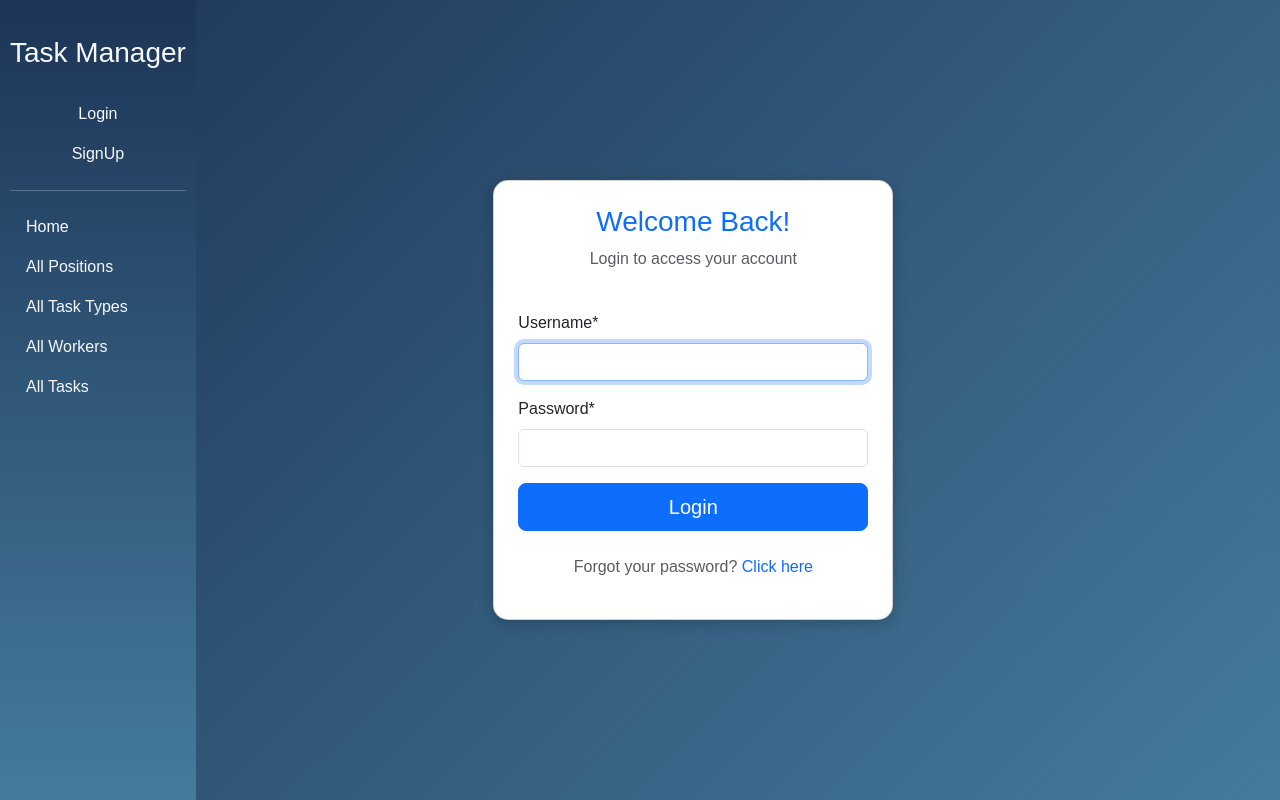
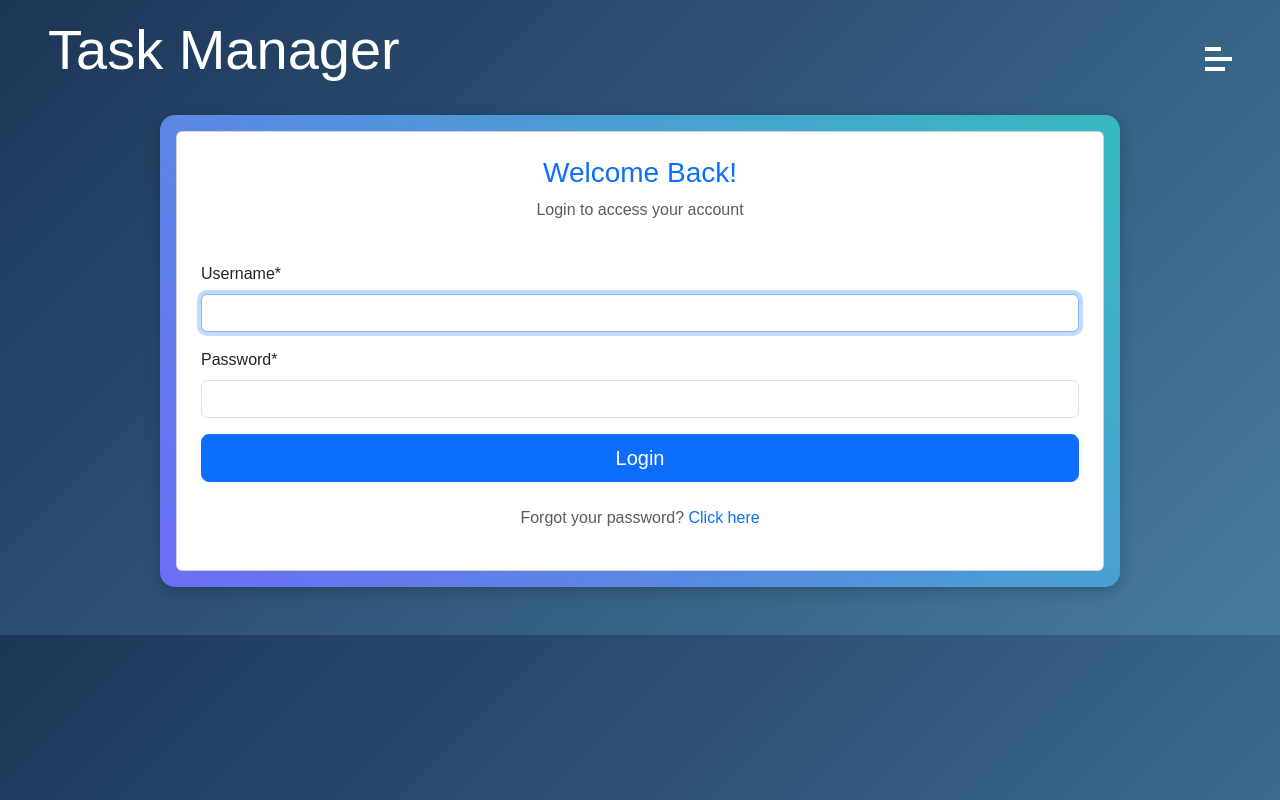
Before and after one commit to DHlomozda/task-manager, a Django app: page /accounts/login/ in a window 1280 px wide. Run offline with Django 5.2, Linux system fonts and the light colour scheme; some libraries are stand-ins or nearby versions.

Commit message:
add front feat without datatime picker

```diff
--- a/static/css/styles.css
+++ b/static/css/styles.css
@@ -12,7 +12,6 @@ body {
     background: linear-gradient(135deg, #1d3557, #457b9d);
     color: white;
     font-family: Arial, sans-serif;
-    overflow: hidden
 }
 
 .main-content {
@@ -40,12 +39,15 @@ body {
     overflow-y: auto;
 }
 
+@media only screen and (max-width: 480px) {
+  .sidebar {
+    display: none;
+  }
+}
+
 .container-body {
     border-radius: 15px;
     box-shadow: 0 4px 15px rgba(0, 0, 0, 0.2);
-    margin: 20px;
-    padding: 20px;
-    height: 70vh;
     width: 100%;
     background: linear-gradient(45deg, #d2001a, #7462ff, #23d5ab);
     background-size: 300% 300%;
@@ -106,3 +108,92 @@ body {
     cursor: not-allowed;
     pointer-events: none;
 }
+
+#burger-menu {
+  cursor: pointer;
+  height: 27px;
+  width: 27px;
+  overflow: visible;
+  position: relative;
+  z-index:2;
+}
+#burger-menu span,
+#burger-menu span:before,
+#burger-menu span:after {
+  background: #fff;
+  display: block;
+  height: 4px;
+  opacity: 1;
+  position: absolute;
+  transition: 0.3s ease-in-out;
+}
+#burger-menu span:before,
+#burger-menu span:after {
+  content: "";
+}
+#burger-menu span {
+  right: 0px;
+  top: 13px;
+  width: 27px;
+}
+#burger-menu span:before {
+  left: 0px;
+  top: -10px;
+  width: 16px;
+}
+#burger-menu span:after {
+  left: 0px;
+  top: 10px;
+  width: 20px;
+}
+
+#burger-menu.close span {
+  transform: rotate(-45deg);
+  top: 13px;
+  width: 27px;
+}
+#burger-menu.close span:before {
+  top: 0px;
+  transform: rotate(90deg);
+  width: 27px;
+}
+#burger-menu.close span:after {
+  top: 0px;
+  left:0;
+  transform: rotate(90deg);
+  opacity:0;
+  width:0;
+}
+
+#menu{
+  z-index:1;
+  min-width:100%;
+  min-height:100%;
+  position: fixed;
+  top:0;
+  height:0;
+  visibility: hidden;
+  opacity: 0;
+  text-align:center;
+  padding-top:20px;
+  transition: all 0.3s ease-in-out;
+
+}
+
+#menu.overlay{
+  visibility: visible;
+  opacity: 1;
+  padding-top:100px;
+  background:rgba(0,0,0,0.5);
+}
+
+#menu li{
+  list-style:none;
+}
+#menu a{
+  color:#fff;
+  display:block;
+  font-size: 32px;
+  margin-bottom:30px;
+  text-decoration:none;
+}
--- /dev/null
+++ b/static/js/burger-menu.js
@@ -0,0 +1,6 @@
+var burgerMenu = document.getElementById('burger-menu');
+var overlay = document.getElementById('menu');
+burgerMenu.addEventListener('click',function(){
+  this.classList.toggle("close");
+  overlay.classList.toggle("overlay");
+});
--- a/templates/base.html
+++ b/templates/base.html
@@ -11,25 +11,26 @@
   <!-- Add additional CSS in static file -->
   {% load static %}
   <link rel="stylesheet" href="{% static 'css/styles.css' %}">
+  <link rel="stylesheet" href="{% static 'js/burger-menu.js' %}">
+
 </head>
 
 <body>
-<div class="container-fluid">
 <div class="row">
-    <div class="col-sm-2">
-
+  <div>
+    {% block extra_scripts %}
+      <script src="{% static 'js/burger-menu.js' %}"></script>
       {% block sidebar %}
-        {% include "includes/sidebar.html" %}
+        {% include "includes/header.html" %}
+      {% endblock %}
     {% endblock %}
 
   </div>
-    <div class="col-sm-9">
+  <div>
 
     {% block content %}
     {% endblock %}
   </div>
-
-  </div>
 </div>
 </body>
 </html>
--- /dev/null
+++ b/templates/includes/header.html
@@ -0,0 +1,65 @@
+<header class="d-flex justify-content-between align-items-center py-3 px-5">
+  <p class="display-4">Task Manager</p>
+  <div id="burger-menu">
+    <span></span>
+  </div>
+
+</header>
+
+<div id="menu">
+  <ul>
+    {% if user.is_authenticated %}
+      <li class="nav-item">
+        <a class="nav-link active text-light" href="{{ user.get_absolute_url }}">
+          <i class="bi bi-person-circle"></i> User: {{ user.get_username }}
+        </a>
+      </li>
+      <li class="nav-item">
+        <form action="{% url 'accounts:logout' %}" method="post">
+          {% csrf_token %}
+          <button type="submit" class="btn btn-danger w-100">
+{#            <i class="bi bi-box-arrow-right"></i> Logout#}
+            <a href="{% url 'accounts:login' %}">Logout</a>
+          </button>
+        </form>
+      </li>
+    {% else %}
+      <li><a class="nav-link btn btn-primary w-100 text-light" href="{% url 'accounts:login' %}">Login</a></li>
+      <li><a class="nav-link btn btn-primary w-100 text-light" href="{% url 'accounts:signup' %}">Sign Up</a></li>
+    {% endif %}
+    <li class="nav-item">
+      <a class="nav-link text-light" href="{% url 'task:home' %}">
+        <i class="bi bi-house-door"></i> Home
+      </a>
+    </li>
+    <li class="nav-item">
+      <a class="nav-link text-light" href="{% url 'task:position-list' %}">
+        <i class="bi bi-briefcase"></i> All Positions
+      </a>
+    </li>
+    <li class="nav-item">
+      <a class="nav-link text-light" href="{% url 'task:taskType-list' %}">
+        <i class="bi bi-tags"></i> All Task Types
+      </a>
+    </li>
+    <li class="nav-item">
+      <a class="nav-link text-light" href="{% url 'task:worker-list' %}">
+        <i class="bi bi-people"></i> All Workers
+      </a>
+    </li>
+    <li class="nav-item">
+      <a class="nav-link text-light" href="{% url 'task:task-list' %}">
+        <i class="bi bi-check2-square"></i> All Tasks
+      </a>
+    </li>
+  </ul>
+</div>
+
+<script>
+    var burgerMenu = document.getElementById('burger-menu');
+    var overlay = document.getElementById('menu');
+    burgerMenu.addEventListener('click', function () {
+        this.classList.toggle("close");
+        overlay.classList.toggle("overlay");
+    });
+</script>
--- a/templates/includes/sidebar.html
+++ b/templates/includes/sidebar.html
@@ -1,5 +1,5 @@
-<div class="sidebar">
-  <div class="position-sticky">
+<div id="burger-menu">
+  <div id="menu">
     <div class="text-center py-3">
       <h3 class="text-light">Task Manager</h3>
     </div>
--- a/templates/registration/login.html
+++ b/templates/registration/login.html
@@ -2,8 +2,8 @@
 {% load crispy_forms_filters %}
 
 {% block content %}
-<div class="container d-flex justify-content-center align-items-center vh-100">
-    <div class="card p-4" style="width: 400px; box-shadow: 0 4px 15px rgba(0,0,0,0.2); border-radius: 15px;">
+<div class="container-body p-3 mx-auto w-75 mb-5">
+    <div class="card p-4">
         <div class="text-center mb-4">
             <h3 class="text-primary">Welcome Back!</h3>
             <p class="text-muted">Login to access your account</p>
--- a/templates/registration/signup.html
+++ b/templates/registration/signup.html
@@ -2,7 +2,7 @@
 {% load crispy_forms_filters %}
 
 {% block content %}
-<div class="card">
+<div class="container-body p-3 mx-auto w-75 mb-5">
     <h2>Sign Up</h2>
 
     <form method="post">
--- a/templates/task/index.html
+++ b/templates/task/index.html
@@ -1,7 +1,7 @@
 {% extends "base.html" %}
 
 {% block content %}
-  <div class="container-body">
+  <div class="container-body p-3 mx-auto w-75 mb-5">
     <div class="text-center">
       <h1 class="text-white mb-4">Welcome to Task Manager!</h1>
       {% if user.is_authenticated %}
--- a/templates/task/position_detail.html
+++ b/templates/task/position_detail.html
@@ -1,7 +1,7 @@
 {% extends "base.html" %}
 
 {% block content %}
-<div class="container-body mt-4">
+<div class="container-body p-3 mx-auto w-75 mb-5">
     <div class="card shadow-sm border-0">
         <div class="card-header bg-warning text-white text-center">
             <h1>About Position: "{{ position }}"</h1>
--- a/templates/task/position_form.html
+++ b/templates/task/position_form.html
@@ -2,8 +2,8 @@
 {% load crispy_forms_filters %}
 
 {% block content %}
-  <h1>{{ object|yesno:"Update,Create" }} position</h1>
-  <form action="" method="post">
+  <h1 class="container-body p-3 mx-auto w-75 mb-5">{{ object|yesno:"Update,Create" }} position</h1>
+  <form action="" method="post" class="container-body p-3 mx-auto w-75 mb-5">
     {% csrf_token %}
     {{ form|crispy }}
     <input type="submit" value="Submit" class="btn btn-primary">
--- a/templates/task/position_list.html
+++ b/templates/task/position_list.html
@@ -2,7 +2,7 @@
 {% load crispy_forms_filters %}
 
 {% block content %}
-  <div class="container-body mt-5">
+  <div class="container-body p-3 mx-auto w-75 mb-5">
     <div class="d-flex justify-content-between align-items-center mb-4">
       <h1 class="text-primary-white">Position List</h1>
       <a href="{% url 'task:position-create' %}" class="btn btn-success">
--- a/templates/task/task_detail.html
+++ b/templates/task/task_detail.html
@@ -1,7 +1,7 @@
 {% extends "base.html" %}
 
 {% block content %}
-  <div class="container-body mt-5">
+  <div class="container-body p-3 mx-auto w-75 mb-5">
     <div class="card">
       <div class="card-header bg-primary text-white">
         <h3>{{ task.name }}</h3>
--- a/templates/task/task_form.html
+++ b/templates/task/task_form.html
@@ -2,8 +2,8 @@
 {% load crispy_forms_filters %}
 
 {% block content %}
-  <h1>{{ object|yesno:"Update,Create" }} task</h1>
-  <form action="" method="post">
+  <h1 class="container-body p-3 mx-auto w-75 mb-5">{{ object|yesno:"Update,Create" }} task</h1>
+  <form action="" method="post" class="container-body p-3 mx-auto w-75 mb-5">
     {% csrf_token %}
     {{ form|crispy }}
     <input type="submit" value="Submit" class="btn btn-primary">
--- a/templates/task/task_list.html
+++ b/templates/task/task_list.html
@@ -2,7 +2,7 @@
 {% load crispy_forms_filters %}
 
 {% block content %}
-  <div class="container-body mt-4 mb-4">
+  <div class="container-body p-3 mx-auto w-75 mb-5">
     <div class="d-flex justify-content-between align-items-center mb-4">
       <h1 class="text-primary-white">Task List</h1>
       <a href="{% url 'task:task-create' %}" class="btn btn-success">
--- a/templates/task/tasktype_detail.html
+++ b/templates/task/tasktype_detail.html
@@ -1,7 +1,7 @@
 {% extends "base.html" %}
 
 {% block content %}
-<div class="container-body mt-4">
+<div class="container-body p-3 mx-auto w-75 mb-5">
     <div class="card shadow-sm border-0">
         <div class="card-header bg-info text-white text-center">
             <h1>About Task Type: "{{ tasktype }}"</h1>
--- a/templates/task/tasktype_form.html
+++ b/templates/task/tasktype_form.html
@@ -2,8 +2,8 @@
 {% load crispy_forms_filters %}
 
 {% block content %}
-  <h1>{{ object|yesno:"Update,Create" }} task type</h1>
-  <form action="" method="post">
+  <h1 class="container-body p-3 mx-auto w-75 mb-5">{{ object|yesno:"Update,Create" }} task type</h1>
+  <form action="" method="post" class="container-body p-3 mx-auto w-75 mb-5">
     {% csrf_token %}
     {{ form|crispy }}
     <input type="submit" value="Submit" class="btn btn-primary">
--- a/templates/task/tasktype_list.html
+++ b/templates/task/tasktype_list.html
@@ -2,7 +2,7 @@
 {% load crispy_forms_filters %}
 
 {% block content %}
-  <div class="container-body mt-4">
+  <div class="container-body p-3 mx-auto w-75 mb-5">
     <div class="d-flex justify-content-between align-items-center mb-4">
       <h1 class="text-primary-white">Task Type List</h1>
       <a href="{% url 'task:taskType-create' %}" class="btn btn-success">
--- a/templates/task/worker_detail.html
+++ b/templates/task/worker_detail.html
@@ -1,7 +1,7 @@
 {% extends "base.html" %}
 
 {% block content %}
-  <div class="container-body mt-4">
+  <div class="container-body p-3 mx-auto w-75 mb-5">
     <div class="card shadow-sm border-0">
       <div class="card-header bg-primary text-white text-center">
         <h1>About Worker "{{ worker.username }}"</h1>
--- a/templates/task/worker_form.html
+++ b/templates/task/worker_form.html
@@ -2,8 +2,8 @@
 {% load crispy_forms_filters %}
 
 {% block content %}
-  <h1>{{ object|yesno:"Update,Create" }} worker</h1>
-  <form action="" method="post">
+  <h1 class="container-body p-3 mx-auto w-75 mb-5">{{ object|yesno:"Update,Create" }} worker</h1>
+  <form action="" method="post" class="container-body p-3 mx-auto w-75 mb-5">
     {% csrf_token %}
     {{ form|crispy }}
     <input type="submit" value="Submit" class="btn btn-primary">
--- a/templates/task/worker_list.html
+++ b/templates/task/worker_list.html
@@ -2,7 +2,7 @@
 {% load crispy_forms_filters %}
 
 {% block content %}
-  <div class="container-body mt-4">
+  <div class="container-body p-3 mx-auto w-75 mb-5">
     <div class="d-flex justify-content-between align-items-center mb-4">
       <h1 class="text-primary-white">Worker List</h1>
       <a href="{% url 'task:worker-create' %}" class="btn btn-success">
```
Lines whose indentation alone changed are shown as unchanged.
